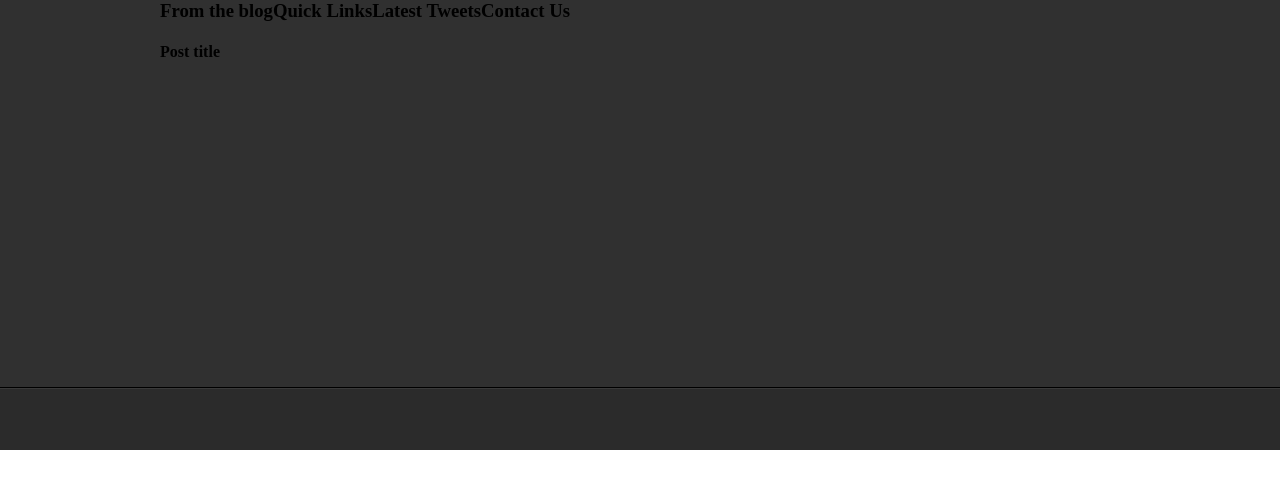
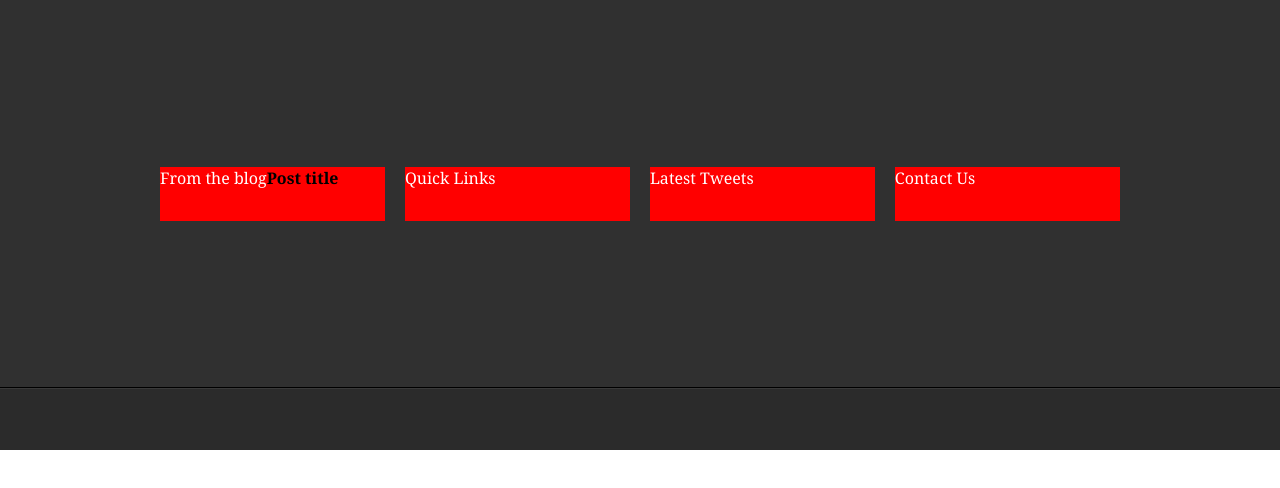
Before and after one commit to Hugo-22/The-Modernist, a plain HTML site: page index.html in a window 1280 px wide. Drawn offline with Linux system fonts and the light colour scheme.

Commit message:
htrgefsc

```diff
--- a/style.css
+++ b/style.css
@@ -2,6 +2,7 @@
 body{
     padding: 0;
     margin: 0;
+    font-family: Georgia, serif;
 }
 
 /* ======== variables */
@@ -13,10 +14,11 @@ body{
     --main-bg-color : #670000;
     --color-border-footer : #3a3a3a;
     --color-black : #000000;
+    --color-white : #ffffff;
 }
 
 /* ============== MaZ des marges et padding */
-p, ul, h1, h2, h3, div, li {
+p, ul, h1, h2, h3, h4, div, li {
     margin: 0;
     padding: 0;
 }
@@ -28,6 +30,7 @@ p, ul, h1, h2, h3, div, li {
 
 .container{
     width: 960px;
+    height: 100%;
     margin: auto;
 }
 
@@ -41,6 +44,15 @@ p, ul, h1, h2, h3, div, li {
     flex-direction: column;
 }
 
+.row4 {
+    width: 23.45%;
+    display: flex;
+    background-color: red;
+}
+
+.sb {
+    justify-content: space-between;
+}
 
 /* ========================= footer ============================================================*/
 .container-large-footer{
@@ -58,6 +70,16 @@ p, ul, h1, h2, h3, div, li {
     border-bottom: var(--color-black) solid 1px ;
 }
 
+.container-footer{
+    align-items: center;
+}
+
+footer h3{
+    font-size: 16px;
+    margin-bottom: 32px;
+    font-weight: normal;
+    color: var(--color-white)
+}
 
 /* ============================= deuxieme partie du footer ==================== */
 .container-large-footer-2{
```
